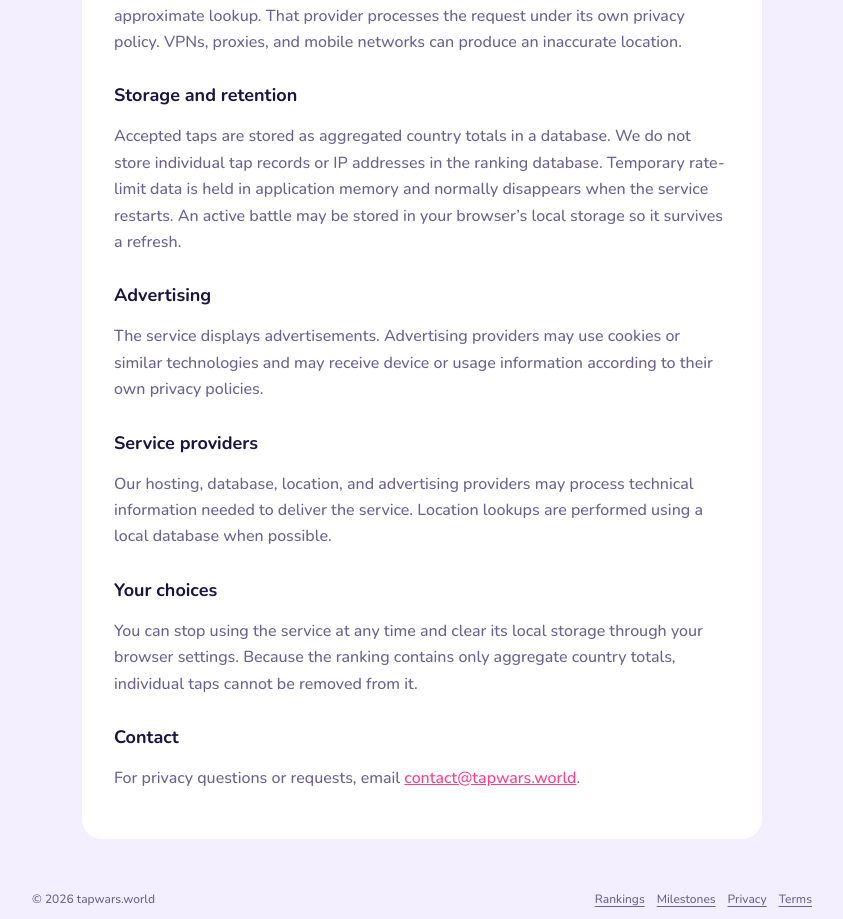
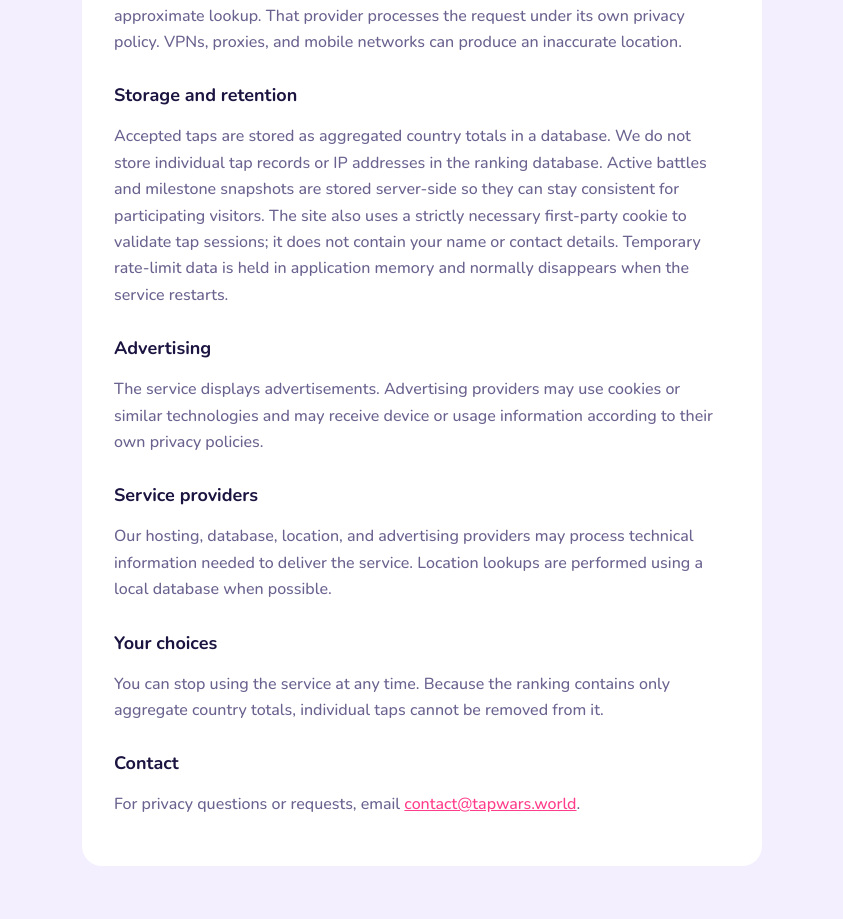
Before and after one commit to zabe-dev/tap-wars-world, a Next.js app: page /privacy in a window 1280 px wide. Shown: the part 640-1559 px from the top of the page, without its empty margins (218-1061 px from the left). Built offline with nearby package versions, Linux system fonts and the light colour scheme.

Commit message:
docs: align privacy policy with current storage

```diff
--- a/app/privacy/page.tsx
+++ b/app/privacy/page.tsx
@@ -14,13 +14,13 @@ export default function PrivacyPage() {
     <h2>Browser location fallback</h2>
     <p>If the server cannot see a trusted proxy address, your browser may request its public IP from a third-party location service and send that address to this service for an approximate lookup. That provider processes the request under its own privacy policy. VPNs, proxies, and mobile networks can produce an inaccurate location.</p>
     <h2>Storage and retention</h2>
-    <p>Accepted taps are stored as aggregated country totals in a database. We do not store individual tap records or IP addresses in the ranking database. Temporary rate-limit data is held in application memory and normally disappears when the service restarts. An active battle may be stored in your browser’s local storage so it survives a refresh.</p>
+    <p>Accepted taps are stored as aggregated country totals in a database. We do not store individual tap records or IP addresses in the ranking database. Active battles and milestone snapshots are stored server-side so they can stay consistent for participating visitors. The site also uses a strictly necessary first-party cookie to validate tap sessions; it does not contain your name or contact details. Temporary rate-limit data is held in application memory and normally disappears when the service restarts.</p>
     <h2>Advertising</h2>
     <p>The service displays advertisements. Advertising providers may use cookies or similar technologies and may receive device or usage information according to their own privacy policies.</p>
     <h2>Service providers</h2>
     <p>Our hosting, database, location, and advertising providers may process technical information needed to deliver the service. Location lookups are performed using a local database when possible.</p>
     <h2>Your choices</h2>
-    <p>You can stop using the service at any time and clear its local storage through your browser settings. Because the ranking contains only aggregate country totals, individual taps cannot be removed from it.</p>
+    <p>You can stop using the service at any time. Because the ranking contains only aggregate country totals, individual taps cannot be removed from it.</p>
     <h2>Contact</h2>
     <p>For privacy questions or requests, email <a href="mailto:contact@tapwars.world">contact@tapwars.world</a>.</p>
   </article></main>;
```
